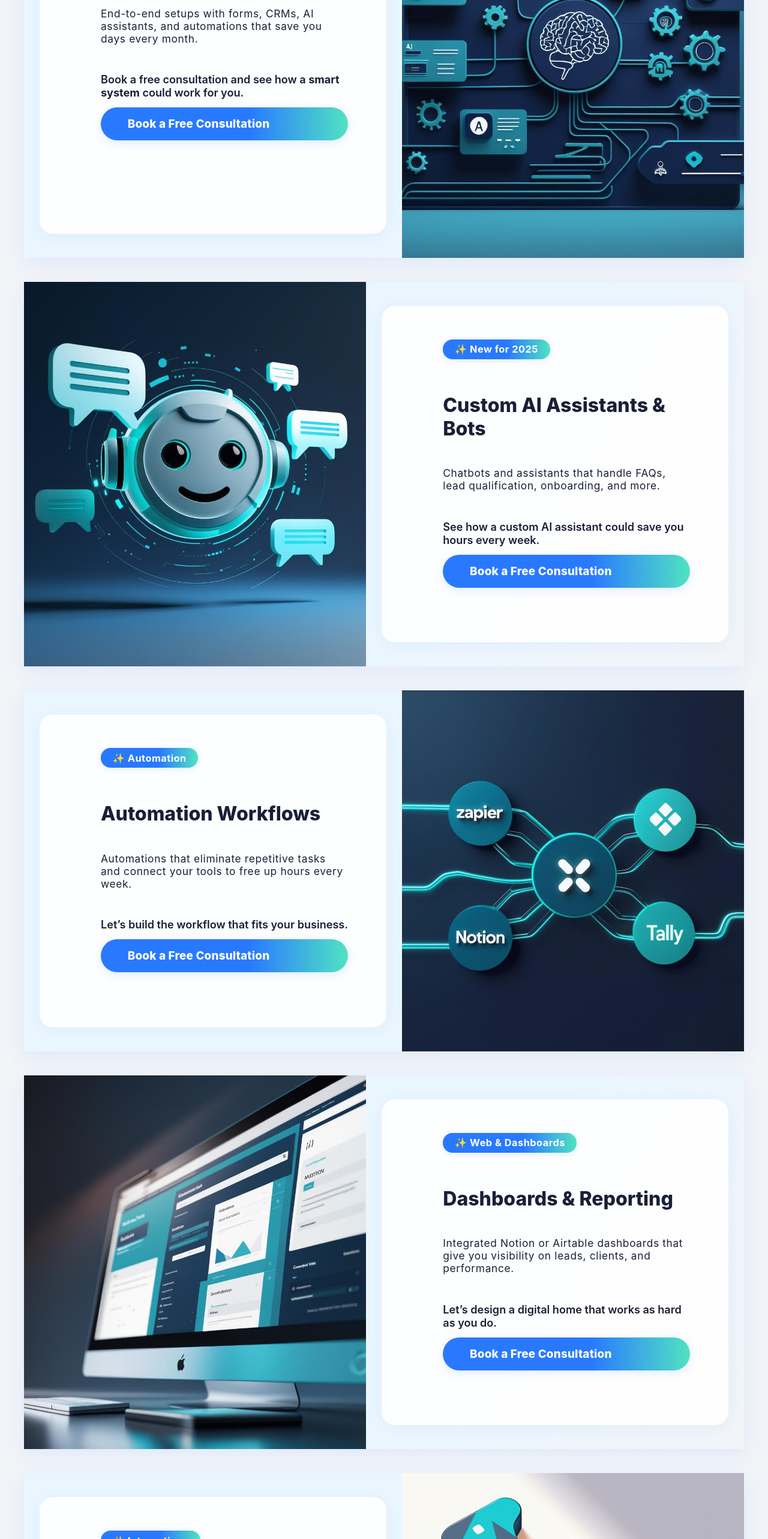
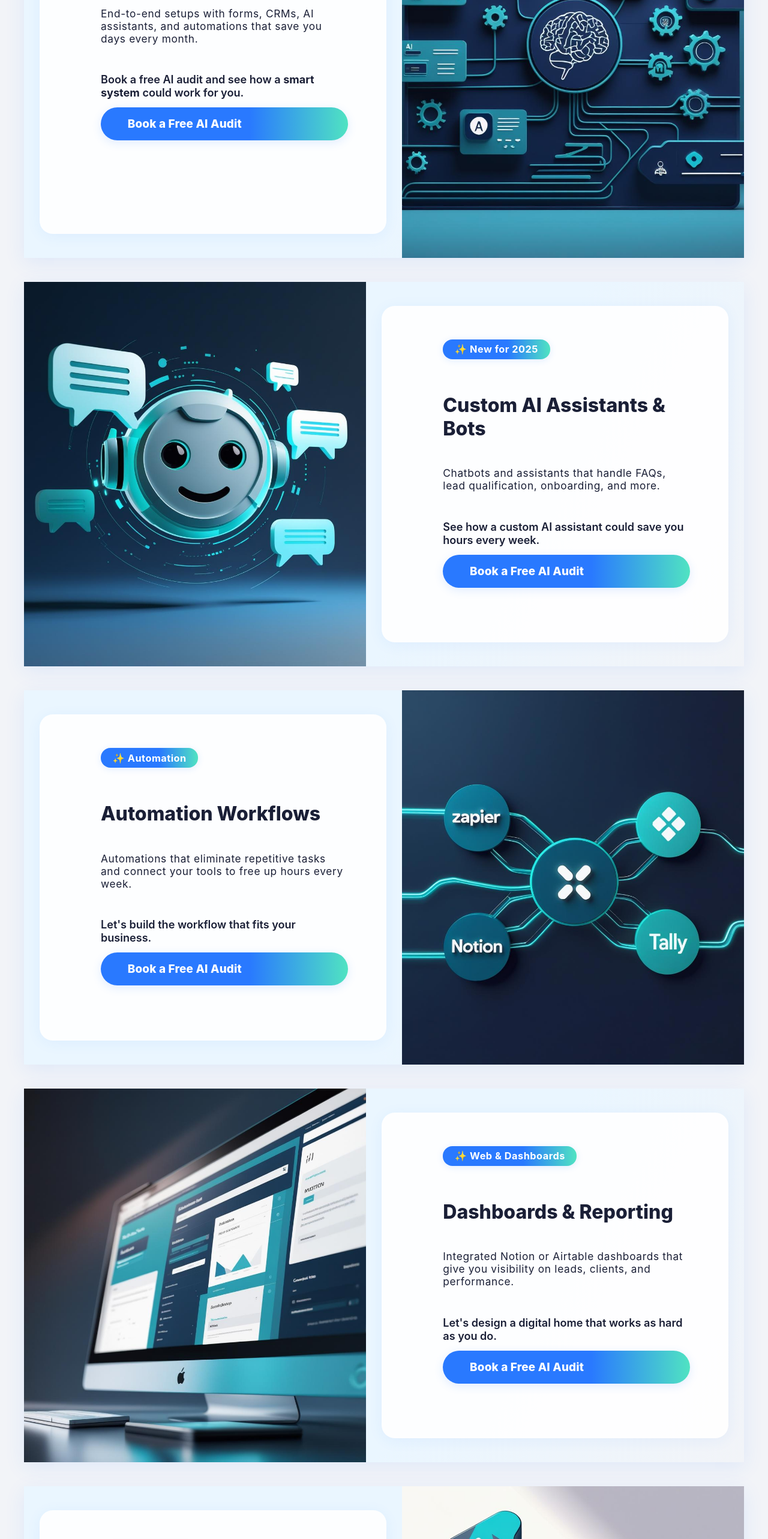
Before and after one commit to cswin10/dizzy-otter, a React (Create React App) app: page /services in a window 1280 px wide. Shown: the part 1060-3626 px from the top of the page at 60% size. Built offline with nearby package versions, Linux system fonts and the light colour scheme; a small style sheet from the web is missing.

Commit message:
Update consultation language to AI audit across pages and add button hover effects

```diff
--- a/src/pages/About.js
+++ b/src/pages/About.js
@@ -141,8 +141,8 @@ const About = () => {
       </section>
       <section className="about-section about-cta reveal">
         <div className="about-cta-content">
-          <h2>Let’s build something smart together</h2>
-          <a href="https://calendly.com/studio-dizzyotter/30min" className="about-cta-btn" aria-label="Book a Free Consultation">Book a Free Consultation</a>
+          <h2>Let's build something smart together</h2>
+          <a href="https://calendly.com/studio-dizzyotter/30min" className="about-cta-btn" aria-label="Book a Free AI Audit">Book a Free AI Audit</a>
         </div>
       </section>
     </main>
--- a/src/pages/Home.js
+++ b/src/pages/Home.js
@@ -372,8 +372,10 @@ const Home = () => {
         React.createElement('h2', { className: 'cta-banner-title' }, 'Ready to discover your AI opportunities?'),
         React.createElement('p', { className: 'cta-banner-subtitle' }, 'Start with a free AI audit. We\'ll uncover where AI can save you time and increase profit, then show you the best next step.'),
         React.createElement('a', {
-          href: '/contact',
+          href: 'https://calendly.com/studio-dizzyotter/30min',
           className: 'cta-banner-btn cta-button',
+          target: '_blank',
+          rel: 'noopener noreferrer',
           'aria-label': 'Book a Free AI Audit'
         }, 'Book a Free AI Audit')
       )
--- a/src/pages/Services.js
+++ b/src/pages/Services.js
@@ -169,8 +169,8 @@ const Services = () => {
                     End-to-end setups with forms, CRMs, AI assistants, and automations that save you days every month.
                   </p>
                   <div className="ai-systems-cta-row reveal" style={{ marginBottom: '2.2rem' }}>
-                    <span className="ai-systems-cta-text reveal">Book a free consultation and see how a <b>smart system</b> could work for you.</span>
-                    <a href="https://calendly.com/studio-dizzyotter/30min" className="ai-systems-cta-btn ai-systems-cta-btn-lg reveal" aria-label="Book a Free Consultation">Book a Free Consultation</a>
+                    <span className="ai-systems-cta-text reveal">Book a free AI audit and see how a <b>smart system</b> could work for you.</span>
+                    <a href="https://calendly.com/studio-dizzyotter/30min" className="ai-systems-cta-btn ai-systems-cta-btn-lg reveal" aria-label="Book a Free AI Audit">Book a Free AI Audit</a>
                   </div>
                 </div>
                 <div className="ai-systems-fullrow-img-wrap reveal">
@@ -193,7 +193,7 @@ const Services = () => {
                   </p>
                   <div className="ai-systems-cta-row reveal" style={{ marginBottom: '2.2rem' }}>
                     <span className="ai-systems-cta-text reveal">See how a custom AI assistant could save you hours every week.</span>
-                    <a href="https://calendly.com/studio-dizzyotter/30min" className="ai-systems-cta-btn ai-systems-cta-btn-lg reveal" aria-label="Book a Free Consultation">Book a Free Consultation</a>
+                    <a href="https://calendly.com/studio-dizzyotter/30min" className="ai-systems-cta-btn ai-systems-cta-btn-lg reveal" aria-label="Book a Free AI Audit">Book a Free AI Audit</a>
                   </div>
                 </div>
                 <div className="ai-systems-fullrow-img-wrap reveal">
@@ -215,8 +215,8 @@ const Services = () => {
                     Automations that eliminate repetitive tasks and connect your tools to free up hours every week.
                   </p>
                   <div className="ai-systems-cta-row reveal" style={{ marginBottom: '2.2rem' }}>
-                    <span className="ai-systems-cta-text reveal">Let’s build the workflow that fits your business.</span>
-                    <a href="https://calendly.com/studio-dizzyotter/30min" className="ai-systems-cta-btn ai-systems-cta-btn-lg reveal" aria-label="Book a Free Consultation">Book a Free Consultation</a>
+                    <span className="ai-systems-cta-text reveal">Let's build the workflow that fits your business.</span>
+                    <a href="https://calendly.com/studio-dizzyotter/30min" className="ai-systems-cta-btn ai-systems-cta-btn-lg reveal" aria-label="Book a Free AI Audit">Book a Free AI Audit</a>
                   </div>
                 </div>
                 <div className="ai-systems-fullrow-img-wrap reveal">
@@ -238,8 +238,8 @@ const Services = () => {
                     Integrated Notion or Airtable dashboards that give you visibility on leads, clients, and performance.
                   </p>
                   <div className="ai-systems-cta-row reveal" style={{ marginBottom: '2.2rem' }}>
-                    <span className="ai-systems-cta-text reveal">Let’s design a digital home that works as hard as you do.</span>
-                    <a href="https://calendly.com/studio-dizzyotter/30min" className="ai-systems-cta-btn ai-systems-cta-btn-lg reveal" aria-label="Book a Free Consultation">Book a Free Consultation</a>
+                    <span className="ai-systems-cta-text reveal">Let's design a digital home that works as hard as you do.</span>
+                    <a href="https://calendly.com/studio-dizzyotter/30min" className="ai-systems-cta-btn ai-systems-cta-btn-lg reveal" aria-label="Book a Free AI Audit">Book a Free AI Audit</a>
                   </div>
                 </div>
                 <div className="ai-systems-fullrow-img-wrap reveal">
@@ -262,7 +262,7 @@ const Services = () => {
                   </p>
                   <div className="ai-systems-cta-row reveal" style={{ marginBottom: '2.2rem' }}>
                     <span className="ai-systems-cta-text reveal">Ask us how we can connect your tools and save you time.</span>
-                    <a href="https://calendly.com/studio-dizzyotter/30min" className="ai-systems-cta-btn ai-systems-cta-btn-lg reveal" aria-label="Book a Free Consultation">Book a Free Consultation</a>
+                    <a href="https://calendly.com/studio-dizzyotter/30min" className="ai-systems-cta-btn ai-systems-cta-btn-lg reveal" aria-label="Book a Free AI Audit">Book a Free AI Audit</a>
                   </div>
                 </div>
                 <div className="ai-systems-fullrow-img-wrap reveal">
--- a/src/styles/home.css
+++ b/src/styles/home.css
@@ -19,12 +19,13 @@
   display: inline-block;
   margin: 1rem 0.5rem 0 0.5rem;
   box-shadow: 0 4px 16px rgba(41,121,255,0.10);
-  transition: background 0.2s, color 0.2s, box-shadow 0.2s;
+  transition: background 0.2s, color 0.2s, box-shadow 0.2s, transform 0.2s;
 }
 .cta-button:hover, .cta-button:focus {
   background: linear-gradient(90deg, #50E3C2 0%, #2979FF 100%);
   color: #fff;
   box-shadow: 0 8px 32px rgba(80,227,194,0.18);
+  transform: translateY(-3px) scale(1.02);
 }
 .secondary-cta-button {
   background: #fff;
@@ -46,7 +47,7 @@
   color: #fff;
   box-shadow: 0 6px 24px rgba(41,121,255,0.14);
 }
-.home-page {}
+
 
 .hero-section {
   /* background image is set inline in the React component */
```
